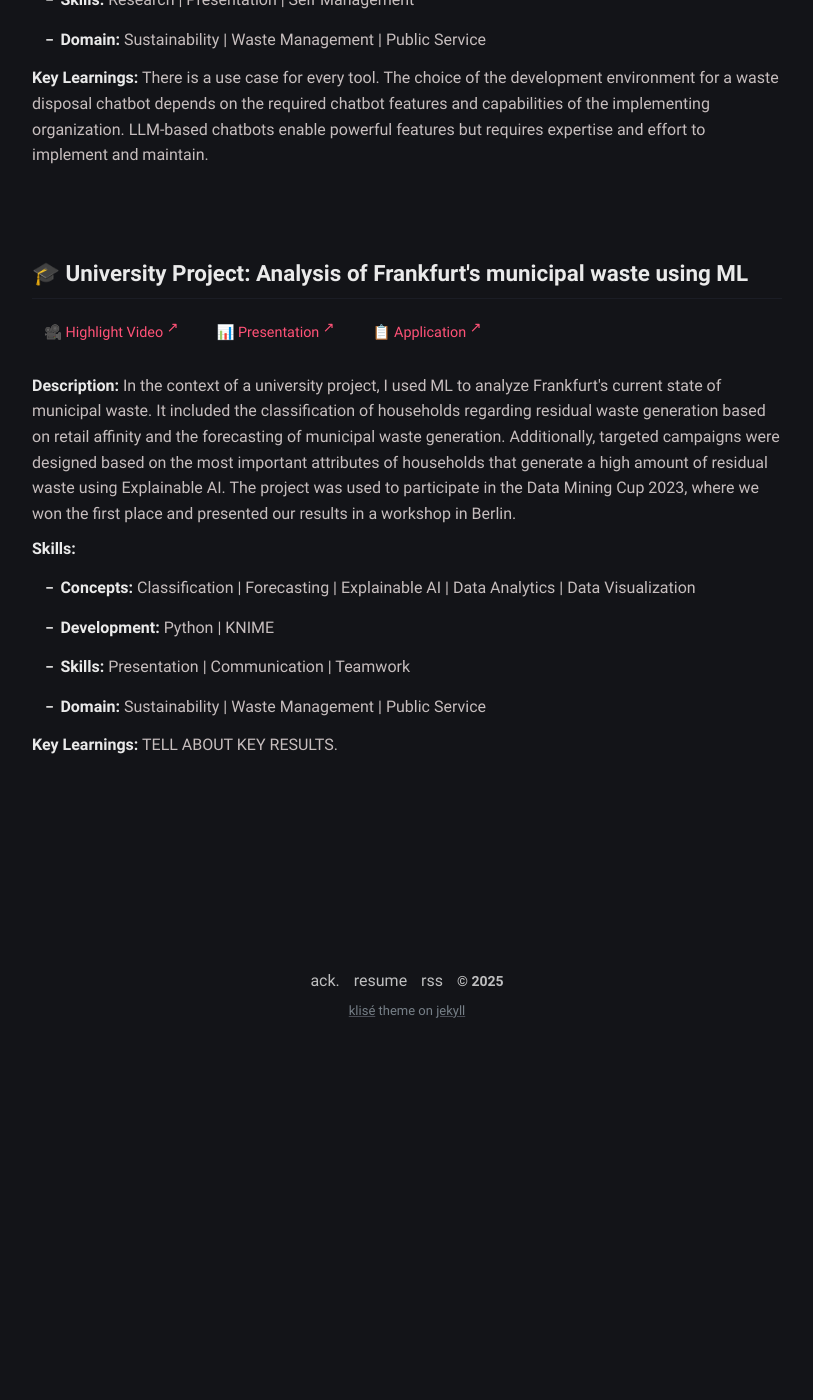
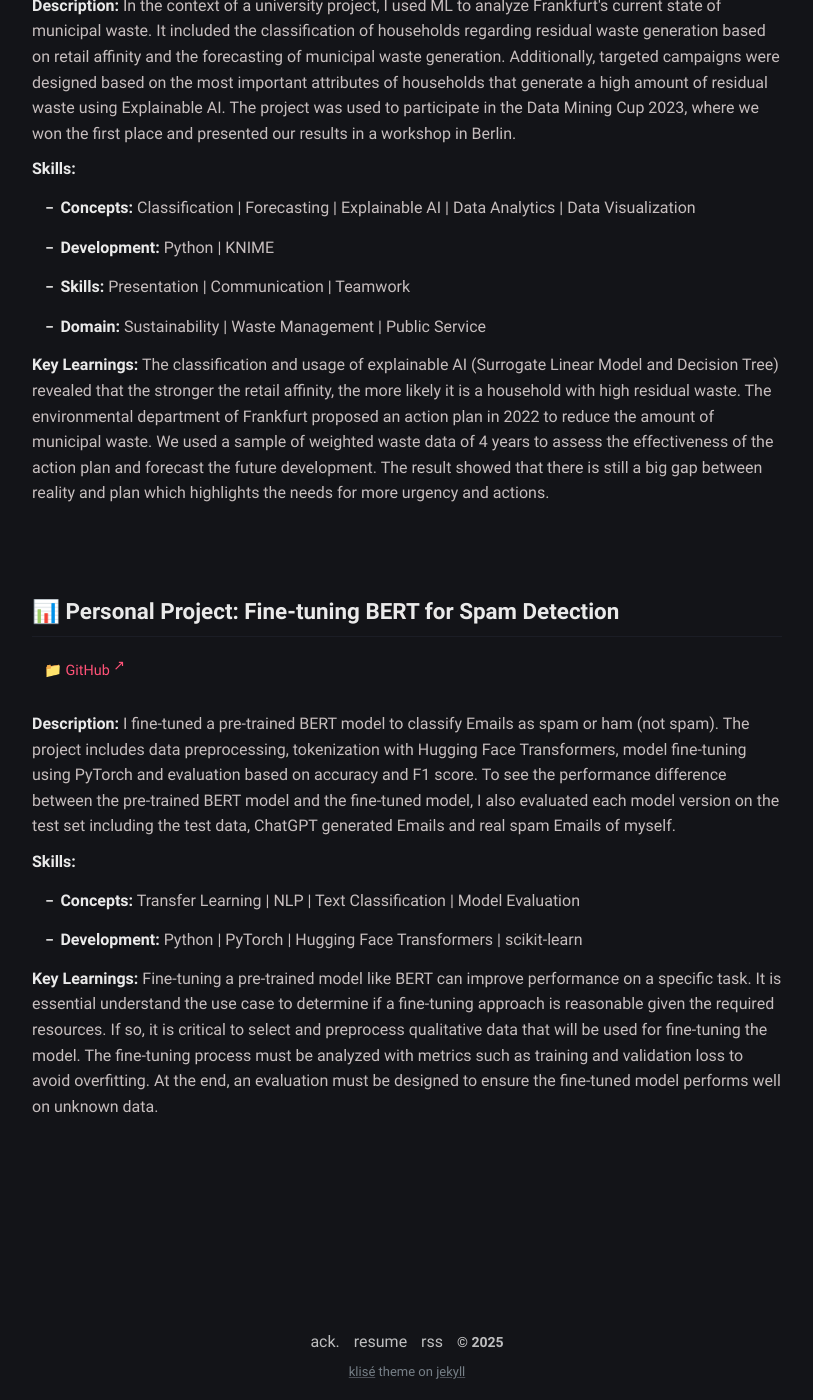
Before and after one commit to hoangnghiem17/hoangnghiem17.github.io, a Jekyll site: the page built from projects.html, in a window 1280 px wide and 1400 px high, scrolled down 1098 px. Shown: the whole window, without its empty margins (233-1046 px from the left). Built offline with Jekyll 4.4.1, drawn with Linux system fonts in a browser that asks for light colours; before the commit the page ends 2153 px from its top, so only the background shows below that; some of the changed text lies outside the part shown.

Commit message:
First final draft of Projects

```diff
--- a/projects.html
+++ b/projects.html
@@ -6,6 +6,7 @@ excerpt: This page showcases my key projects developed in my free time and unive
 ---
 
 <section class="projects">
+  <!--
   <h2>Table of Contents</h2>
   <ul>
     <li><a href="#coding-projects">Key Coding & Side Projects</a></li>
@@ -34,7 +34,7 @@ excerpt: This page showcases my key projects developed in my free time and unive
   </div>
 
   <div class="project-item">
-    <h3>🎓 University Project: Analysis of Frankfurt's municipal waste using ML</h3>
+    <h3>🏆 Data Mining Cup 2023: Analysis of Frankfurt's municipal waste using ML</h3>
           <div class="project-links">
         <a href="https://www.youtube.com/watch?v=aATaEJoIEWI" target="_blank" class="project-link">🎥 Highlight Video</a>
         <a href="https://docs.google.com/presentation/d/1tDEmhATAkPBS7Q6yZREYZTyxPrLycnK9/edit?usp=drive_link&ouid=117066328026008436947&rtpof=true&sd=true" target="_blank" class="project-link">📊 Presentation</a>
@@ -48,9 +48,22 @@ excerpt: This page showcases my key projects developed in my free time and unive
       <li><strong>Skills:</strong> Presentation | Communication | Teamwork</li>
       <li><strong>Domain:</strong> Sustainability | Waste Management | Public Service</li>
     </ul>
-    <p><strong>Key Learnings:</strong> TELL ABOUT KEY RESULTS.</p>
+    <p><strong>Key Learnings:</strong> The classification and usage of explainable AI (Surrogate Linear Model and Decision Tree) revealed that the stronger the retail affinity, the more likely it is a household with high residual waste. The environmental department of Frankfurt proposed an action plan in 2022 to reduce the amount of municipal waste. We used a sample of weighted waste data of 4 years to assess the effectiveness of the action plan and forecast the future development. The result showed that there is still a big gap between reality and plan which highlights the needs for more urgency and actions.</p>
   </div>
 
+  <div class="project-item">
+    <h3>📊 Personal Project: Fine-tuning BERT for Spam Detection</h3>
+    <div class="project-links">
+      <a href="https://github.com/hoangnghiem17/BERTSpamDetection" target="_blank" class="project-link">📁 GitHub</a>
+    </div>
+    <p><strong>Description:</strong> I fine-tuned a pre-trained BERT model to classify Emails as spam or ham (not spam). The project includes data preprocessing, tokenization with Hugging Face Transformers, model fine-tuning using PyTorch and evaluation based on accuracy and F1 score. To see the performance difference between the pre-trained BERT model and the fine-tuned model, I also evaluated each model version on the test set including the test data, ChatGPT generated Emails and real spam Emails of myself.</p>
+    <p><strong>Skills:</strong></p>
+    <ul>
+      <li><strong>Concepts:</strong> Transfer Learning | NLP | Text Classification | Model Evaluation</li>
+      <li><strong>Development:</strong> Python | PyTorch | Hugging Face Transformers | scikit-learn</li>
+    </ul>
+    <p><strong>Key Learnings:</strong> Fine-tuning a pre-trained model like BERT can improve performance on a specific task. It is essential understand the use case to determine if a fine-tuning approach is reasonable given the required resources. If so, it is critical to select and preprocess qualitative data that will be used for fine-tuning the model. The fine-tuning process must be analyzed with metrics such as training and validation loss to avoid overfitting. At the end, an evaluation must be designed to ensure the fine-tuned model performs well on unknown data.</p>
+  </div>
 
 <style>
 .projects {
```
Also changed, not shown: other parts of projects.html (+1 -2 lines).
